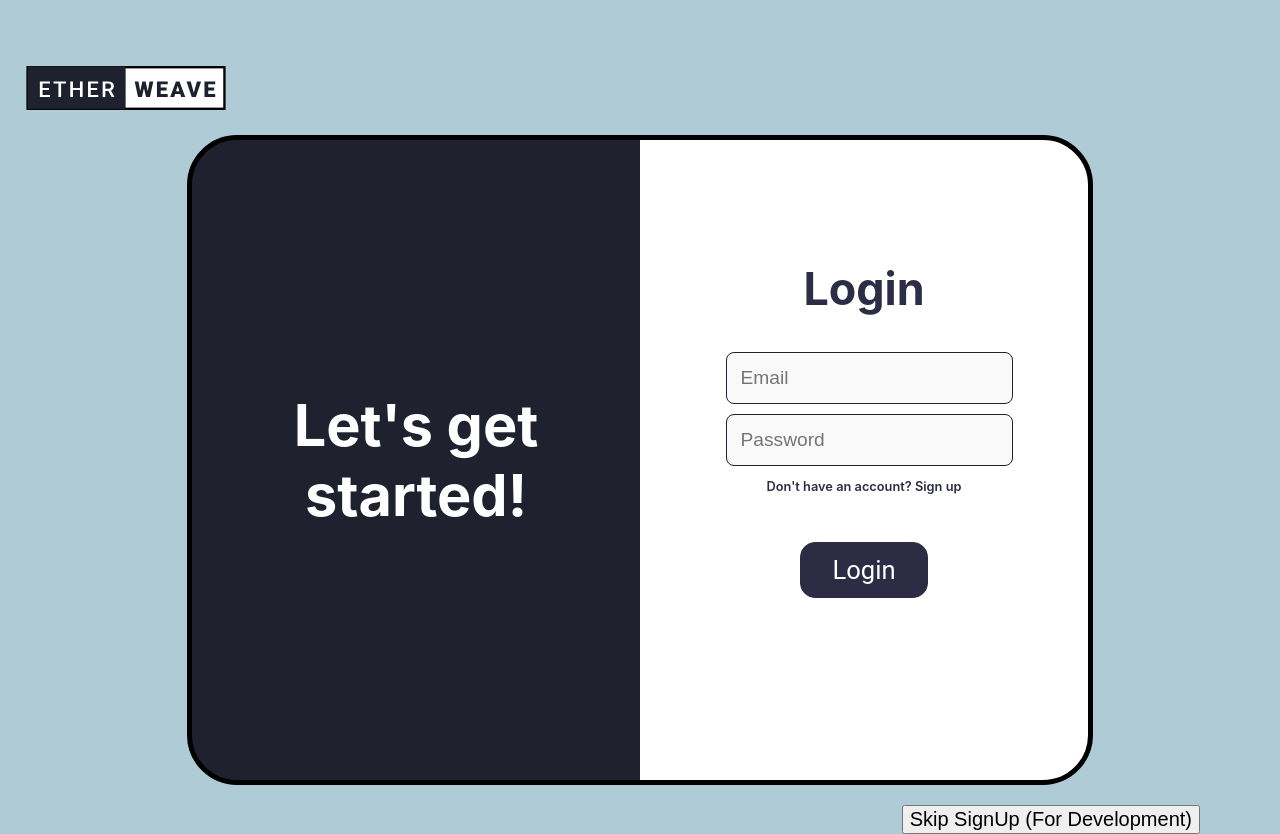
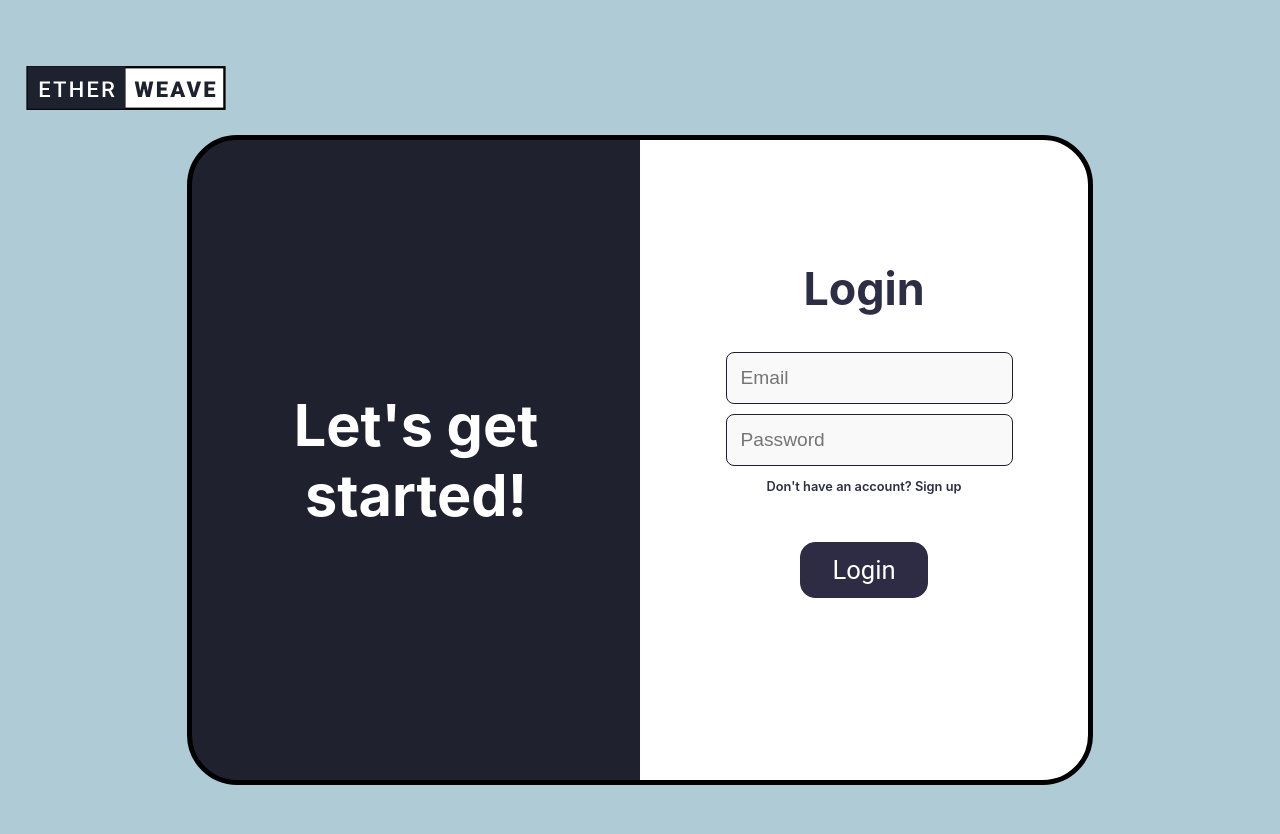
Before and after one commit to Fukiri/product-tracking-hardhat, a React (Create React App) app in the folder product-tracking-frontend/: page / in a window 1280 px wide. After the commit the page ends 800 px from the top, so only its background shows below. Built offline with nearby package versions, Linux system fonts and the light colour scheme.

Commit message:
Update landingPage.js
Removed Skip sign in button from landingPage.js

```diff
--- a/product-tracking-frontend/src/home/landingPage.js
+++ b/product-tracking-frontend/src/home/landingPage.js
@@ -90,20 +90,7 @@ const Landing_LoginPage = ({ setIsAuthenticated }) => {
         </div>
         */}{" "}
       </div>
-      <button
-        onClick={() => {
-          setIsAuthenticated(true);
-          navigate("/app");
-        }}
-        style={{
-          position: "absolute",
-          right: "80px",
-          marginTop: "20px",
-          fontSize: "20px",
-        }}
-      >
-        Skip SignUp (For Development)
-      </button>
+
     </div>
   );
 };
```
